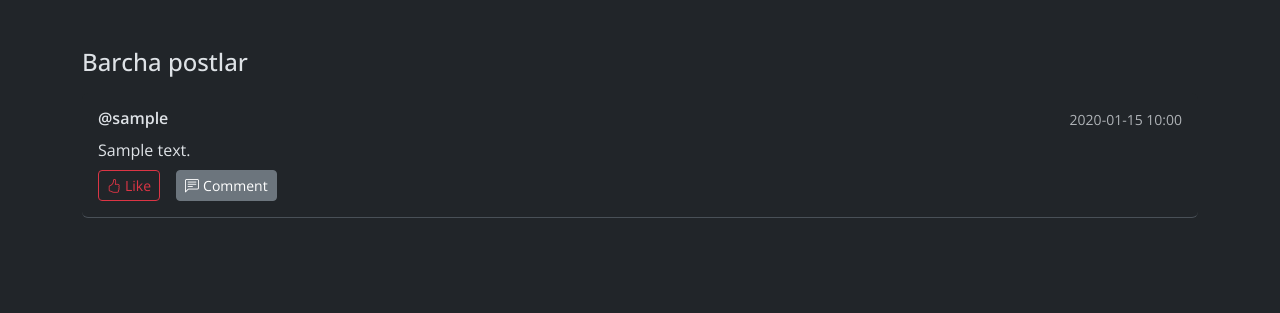
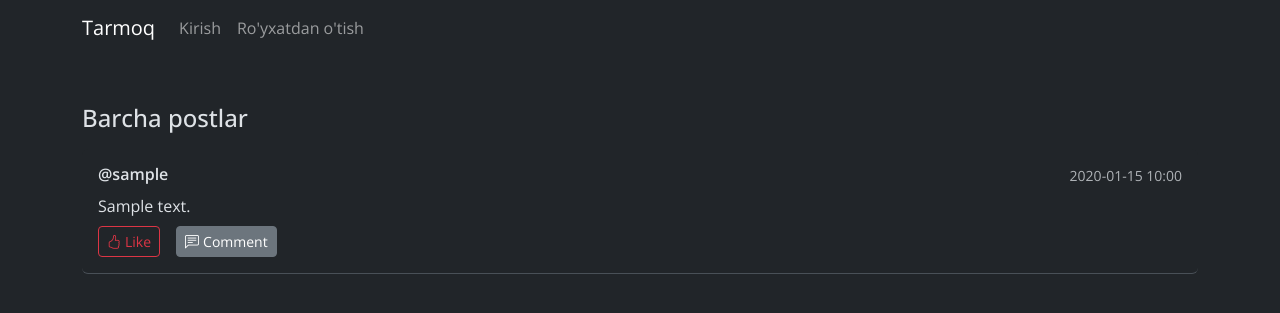
Before and after one commit to dvrkdev/flask-social-media-app, a Flask app: page / in a window 1280 px wide. Shown: the top 313 px of the page. Run offline with Flask 3, Linux system fonts and the light colour scheme; tables that the repository leaves empty hold one stand-in row (values such as "Sample post").

Commit message:
feat: add responsive navbar template

```diff
--- a/app/templates/base.html
+++ b/app/templates/base.html
@@ -24,6 +24,7 @@
 </head>
 
 <body>
+    {% include "navbar.html" %}
     <main class="container my-5">
         {% with messages = get_flashed_messages(with_categories=true) %}
             {% if messages %}
--- /dev/null
+++ b/app/templates/navbar.html
@@ -0,0 +1,24 @@
+<nav class="navbar navbar-expand-lg bg-dark navbar-dark">
+    <div class="container">
+        <a class="navbar-brand" href="{{ url_for('main.home') }}">Tarmoq</a>
+        <button class="navbar-toggler" type="button" data-bs-toggle="collapse" data-bs-target="#menuToggler"
+            aria-controls="menuToggler" aria-expanded="false" aria-label="Toggle navigation">
+            <span class="navbar-toggler-icon"></span>
+        </button>
+        <div class="collapse navbar-collapse" id="menuToggler">
+            <div class="navbar-nav">
+                {% if current_user.is_authenticated %}
+                    <a class="nav-link {% if request.endpoint == 'main.home' %}active{% endif %}"
+                        href="{{ url_for('main.home') }}">Bosh sahifa</a>
+                    <a class="nav-link {% if request.endpoint == 'auth.logout' %}active{% endif %}"
+                        href="{{ url_for('auth.logout') }}">Chiqish</a>
+                {% else %}
+                    <a class="nav-link {% if request.endpoint == 'auth.login' %}active{% endif %}"
+                        href="{{ url_for('auth.login') }}">Kirish</a>
+                    <a class="nav-link {% if request.endpoint == 'auth.register' %}active{% endif %}"
+                        href="{{ url_for('auth.register') }}">Ro'yxatdan o'tish</a>
+                {% endif %}
+            </div>
+        </div>
+    </div>
+</nav>
```
